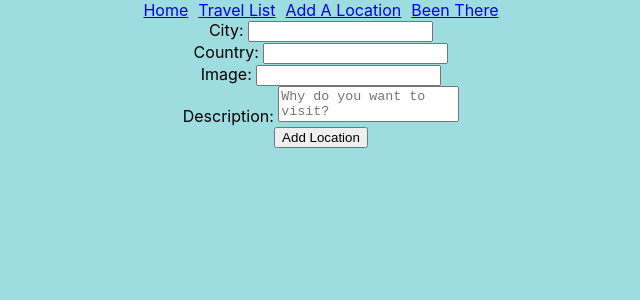
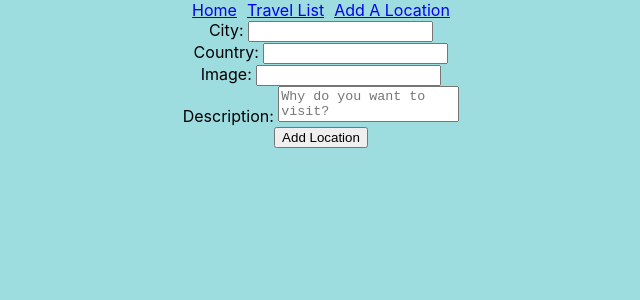
Before and after one commit to cmwilson21/dusty-shoes-travel, a React (Create React App) app: page /new in a window 1280 px wide. Shown: the top 300 px of the page, without its empty margins (319-959 px from the left). Built offline with nearby package versions, Linux system fonts and the light colour scheme.

Commit message:
cleaned up for turn in

```diff
--- a/src/components/BeenThereList.js
+++ b/src/components/BeenThereList.js
@@ -1,5 +1,5 @@
 import React from 'react'
-
+//This feature will be added at a later time
 const BeenThereList = () => {
 
 
--- a/src/components/Main.js
+++ b/src/components/Main.js
@@ -4,7 +4,7 @@ import Home from './Home'
 import TravelList from './TravelList'
 import TravelForm from './TravelForm'
 import NavBar from './NavBar'
-import BeenThereList from './BeenThereList'
+// import BeenThereList from './BeenThereList'
 
 
 const Main = () => {
@@ -24,9 +24,9 @@ const Main = () => {
           <Route exact path="/travel-list">
             <TravelList />
           </Route>
-          <Route exact path="/been-there">
+          {/* future goal <Route exact path="/been-there">
             <BeenThereList />
-          </Route>
+          </Route> */}
         </Switch>
       </Router>
     </div>
--- a/src/components/NavBar.js
+++ b/src/components/NavBar.js
@@ -7,7 +7,7 @@ const NavBar = () => {
       <NavLink className="navbarlink" to="/">Home</NavLink>
       <NavLink className="navbarlink" to="/travel-list">Travel List</NavLink>
       <NavLink className="navbarlink" to="/new">Add A Location</NavLink>
-      <NavLink className="navbarlink" to="/been-there">Been There</NavLink>
+      {/* <NavLink className="navbarlink" to="/been-there">Been There</NavLink> */}
     </div>
   )
 }
--- a/src/components/TravelCard.js
+++ b/src/components/TravelCard.js
@@ -9,7 +9,7 @@ const TravelCard = ({ place, id, places, setPlaces }) => {
   }
 
   function deletePost() {
-    fetch(" http://localhost:3010/places/" +id, {
+    fetch(" http://localhost:3010/places/" + id, {
       method: "DELETE",
       headers: {
         "Accept": "application/json",
@@ -19,7 +19,6 @@ const TravelCard = ({ place, id, places, setPlaces }) => {
     const afterDeleteList = places.filter((element) => element.id !== id)
     setPlaces(afterDeleteList)
   }
-
 
   return (
 
--- a/src/components/TravelForm.js
+++ b/src/components/TravelForm.js
@@ -5,8 +5,7 @@ const TravelForm = ({ history }) => {
     city: "",
     country: "",
     image: "",
-    description: "",
-    votes: 0
+    description: ""
   });
 
 
--- a/src/components/TravelList.js
+++ b/src/components/TravelList.js
@@ -23,11 +23,11 @@ const TravelList = () => {
   return (
     <div>
       <h3>Travel List</h3>
-      <Search search={search} onSearchChange={onSearchChange}/>
+      <Search search={search} onSearchChange={onSearchChange} />
       <h4>Where will you go next?</h4>
-      {/* <h4>Have friends vote on your next destination!</h4> */}
-      {/* <p>When you've made the trip, check it off from your list. You can revisit your destinations anytime from your <strong>Been There</strong> list.</p> */}
-      {filteredPlaces.map((place) => <TravelCard key={place.id} id={place.id} place={place} places={places} setPlaces={setPlaces}/>)}
+      {/* future goal - <h4>Have friends vote on your next destination!</h4> */}
+      {/* future goal - <p>When you've made the trip, check it off from your list. You can revisit your destinations anytime from your <strong>Been There</strong> list.</p> */}
+      {filteredPlaces.map((place) => <TravelCard key={place.id} id={place.id} place={place} places={places} setPlaces={setPlaces} />)}
     </div>
   )
 }
```
Also changed, not shown: 1 other file (tests, documents, lock files or other folders).
